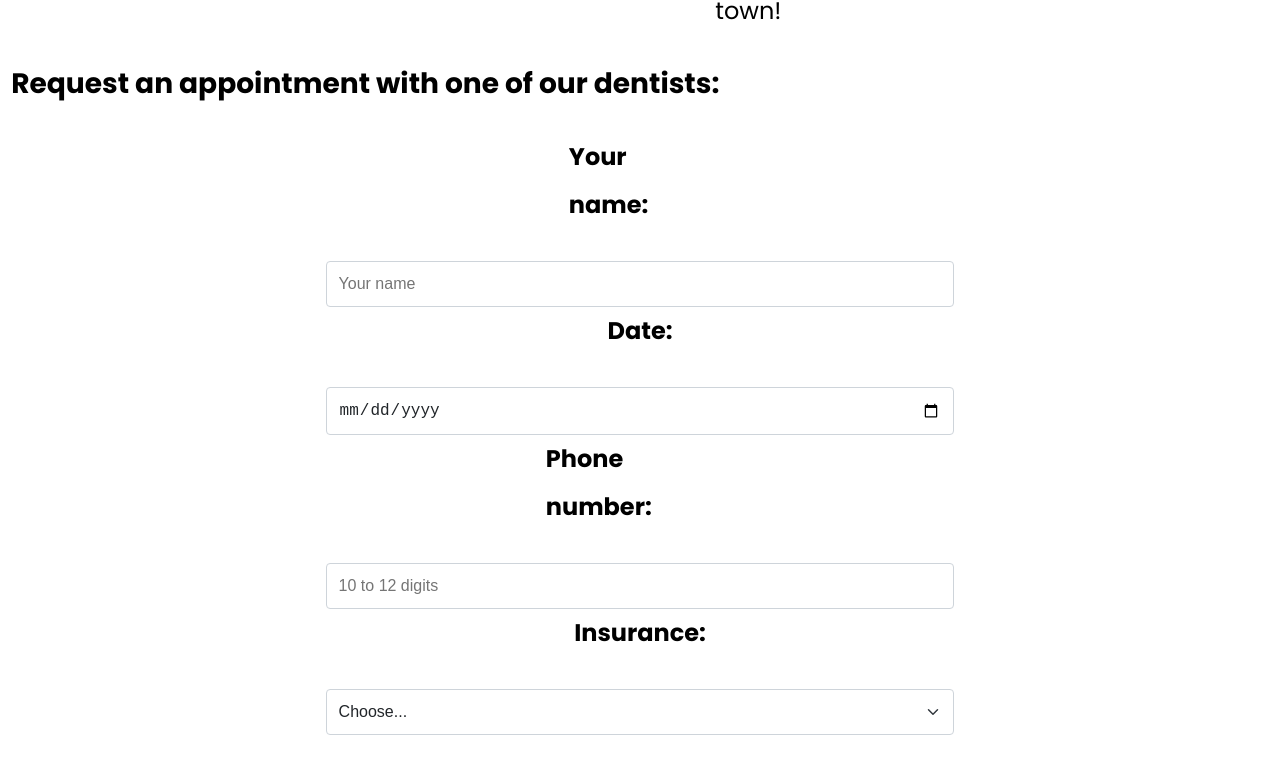
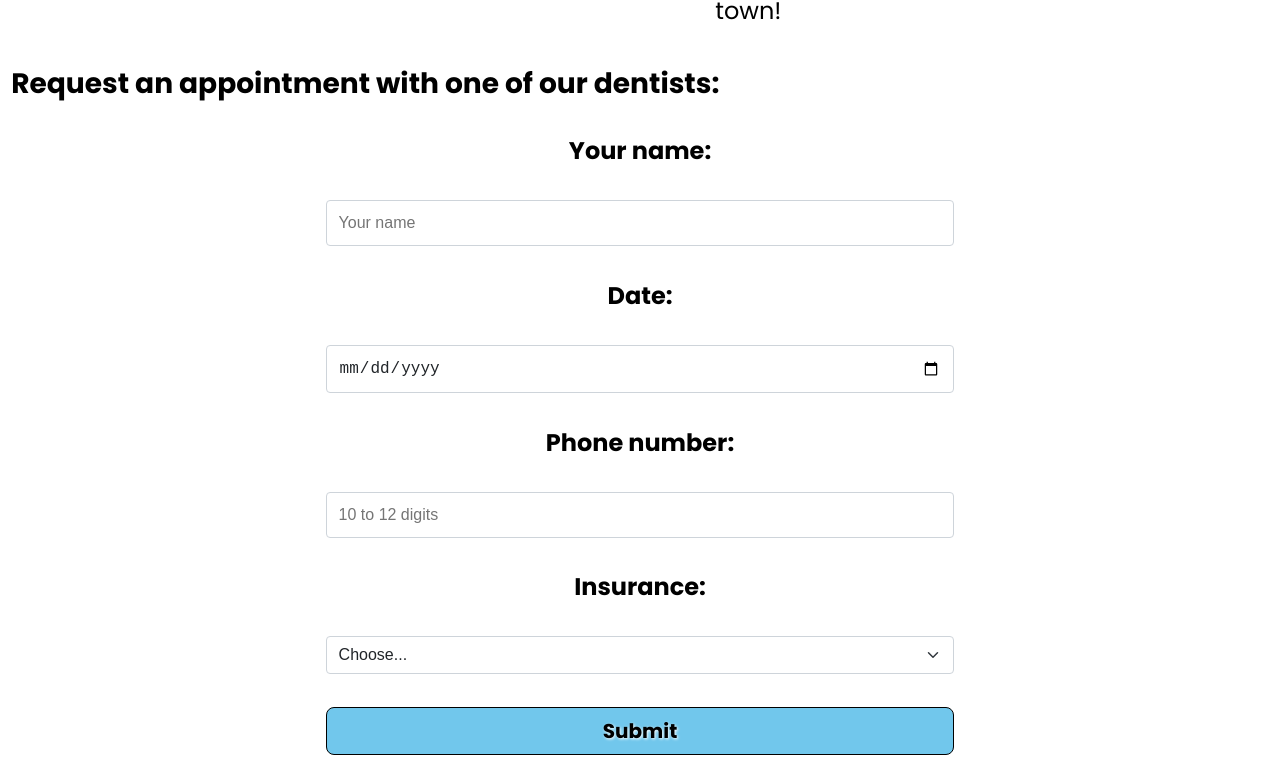
Before and after one commit to mykhailodanilenko/dentistry123123, a website: page index.html in a window 1280 px wide. Shown: the part 3855-4619 px from the top of the page. Drawn offline with Linux system fonts and the light colour scheme.

Commit message:
design fixes for high res

```diff
--- a/index.html
+++ b/index.html
@@ -102,7 +102,7 @@
         <h3 id="ar">Request an appointment with one of our dentists:</h3>
         <form action="" class="form-appt">
             <label for="namefield">
-                <h4>Your name:</h4>
+                <h4 id="firstofmany">Your name:</h4>
             </label>
             <input id="namefield" required class="input-name" minlength="2" type="text" placeholder="Your name">
             <label for="calendarfield">
--- a/public/styles/style.scss
+++ b/public/styles/style.scss
@@ -647,10 +647,14 @@ input[type='submit'] {
     flex-direction: column;
   }
 
-  .form-appt * {
+  .form-appt input:not(.submit), select {
     line-height: 2;
+  }
+
+  .form-appt input, select {
     max-width: 50%;
   }
+
 }
 
 @media screen and (min-width: 768px) and (max-width: 1023px) {
@@ -732,10 +736,14 @@ input[type='submit'] {
 
   .input-name,
   .calendar,
-  #select-insurance,
   .phone-input {
     font-size: 30px;
     line-height: 3;
+  }
+
+  #select-insurance {
+	  font-size: 30px;
+	  line-height: 2;
   }
 
   .submit {
@@ -776,8 +784,12 @@ input[type='submit'] {
   }
 }
 @media (min-width: 768px) {
-  .form-appt h4:nth-child(1) {
+  .form-appt label:nth-child(1) {
     margin-top: 0;
+  }
+
+  #firstofmany {
+	margin-top: 0;
   }
 
   .wrapper-staff {
```
Also changed, not shown: public/styles/style.css, 1 other file.
